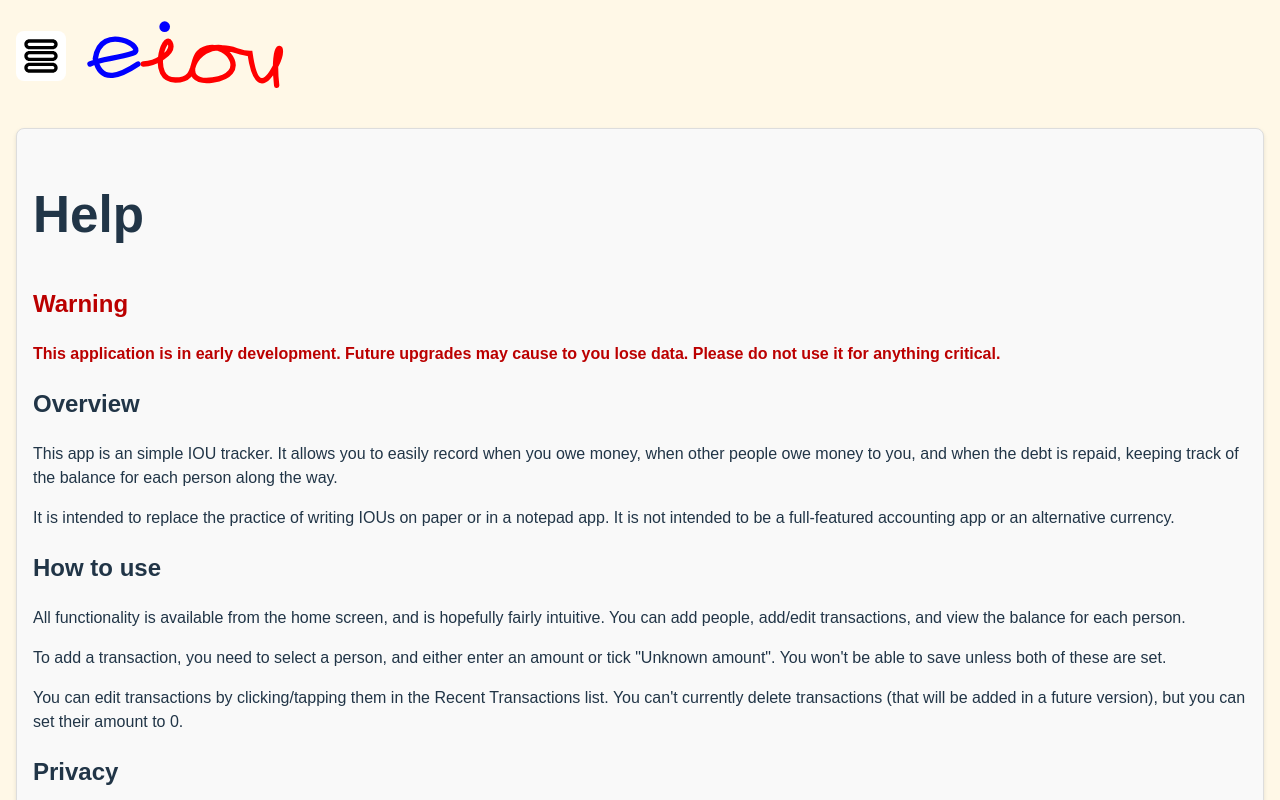
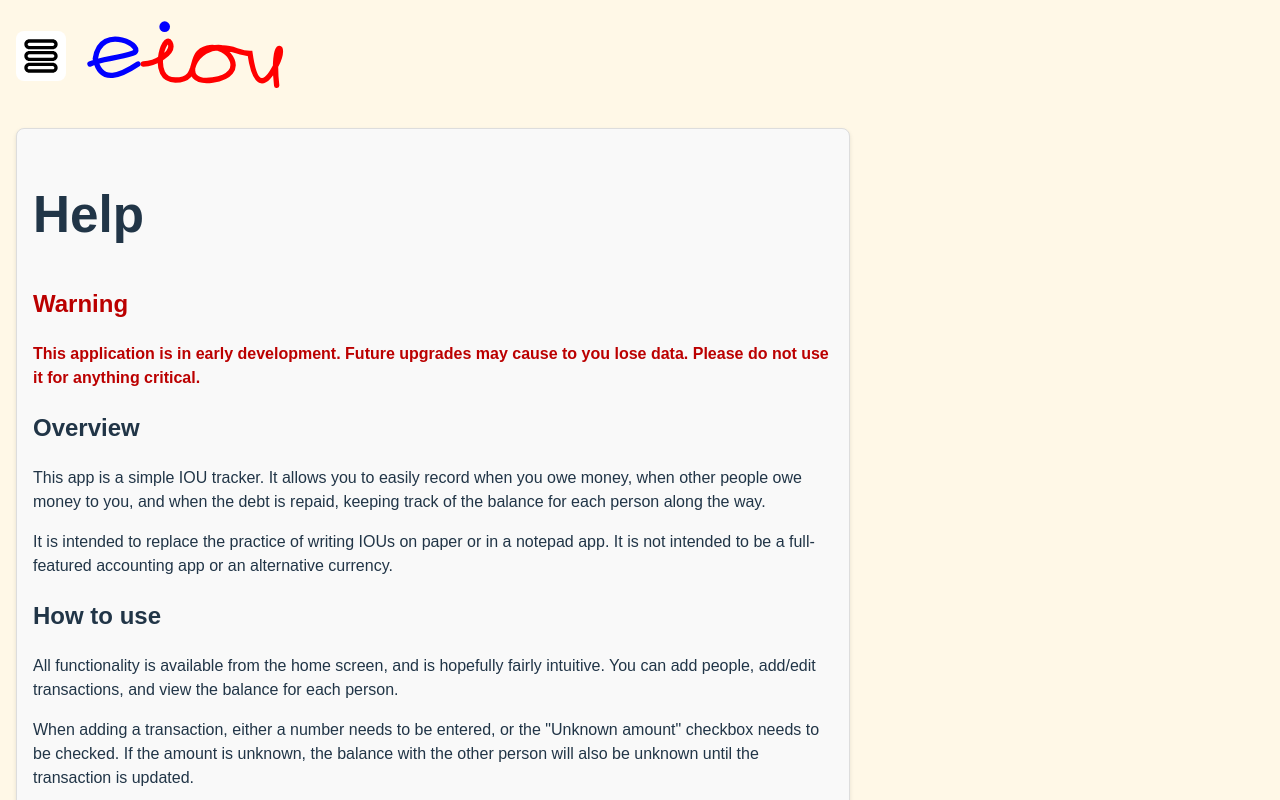
Before and after one commit to b-h-mck/eiou, a React (Vite) app: page /help in a window 1280 px wide. Shown: the top 800 px of the page. Built offline with nearby package versions, Linux system fonts and the light colour scheme.

Commit message:
Help page tinkering

```diff
--- a/src/features/Help/Help.css
+++ b/src/features/Help/Help.css
@@ -3,3 +3,7 @@
     color: #bb0000;
     font-weight: bold;;
 }
+
+.help {
+    max-width: 800px;
+}
--- a/src/features/Help/Help.tsx
+++ b/src/features/Help/Help.tsx
@@ -10,7 +10,7 @@ const Help = () => {
             <p className="warning">This application is in early development. Future upgrades may cause to you lose data. Please do not use it for anything critical.</p>
             <h2>Overview</h2>
             <p>
-                This app is an simple IOU tracker. It allows you to easily record when you owe money, when other people owe money to you, and when the debt is repaid,
+                This app is a simple IOU tracker. It allows you to easily record when you owe money, when other people owe money to you, and when the debt is repaid,
                 keeping track of the balance for each person along the way.
             </p>
             <p>
@@ -21,7 +21,7 @@ const Help = () => {
                 All functionality is available from the home screen, and is hopefully fairly intuitive. You can add people, add/edit transactions, and view the balance for each person.
             </p>
             <p>
-                To add a transaction, you need to select a person, and either enter an amount or tick "Unknown amount". You won't be able to save unless both of these are set.
+                When adding a transaction, either a number needs to be entered, or the "Unknown amount" checkbox needs to be checked. If the amount is unknown, the balance with the other person will also be unknown until the transaction is updated.
             </p>
             <p>
                 You can edit transactions by clicking/tapping them in the Recent Transactions list. You can't currently delete transactions (that will be added in a future version),
```
